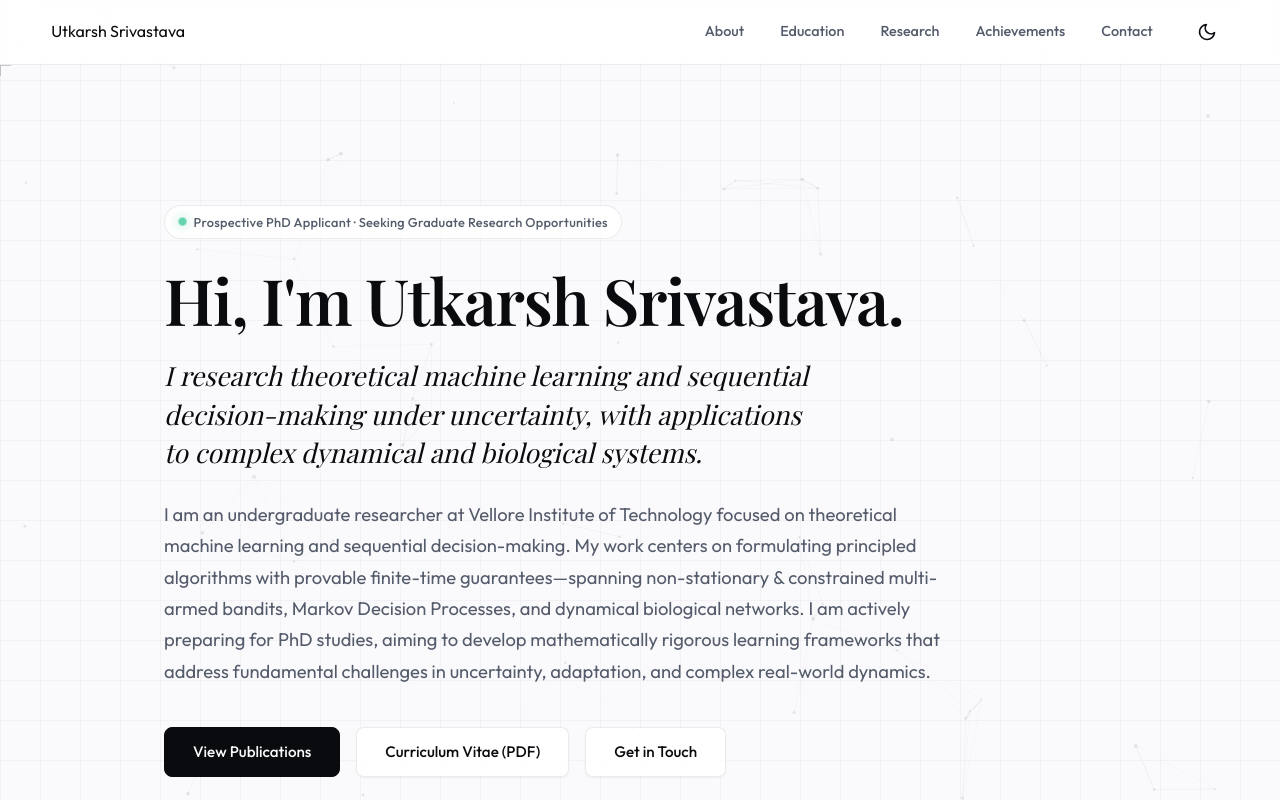
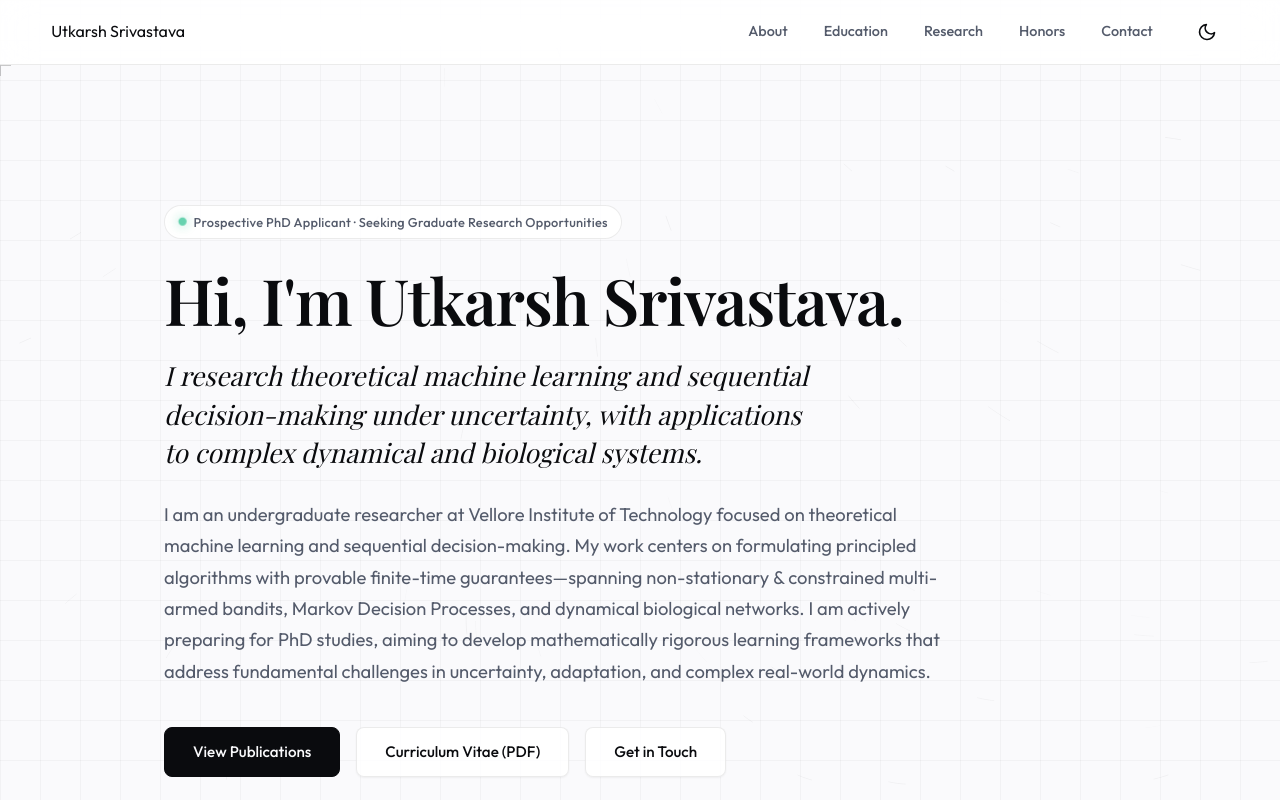
Before and after one commit to Xanviere/PersonalWebsite, a React (Vite) app: page / in a window 1280 px wide. Shown: the top 800 px of the page. Built offline with nearby package versions, Linux system fonts and the light colour scheme; a web font is replaced by a local one.

Commit message:
Elevate site design: replace particle web with mathematical vector flow canvas, transform timeline into clean Honors section, and de-SaaSify research focus

```diff
--- a/src/components/Achievements.jsx
+++ b/src/components/Achievements.jsx
@@ -7,20 +7,25 @@ export default function Achievements() {
   return (
     <section id="achievements" className="section slide-up">
       <div className="container">
-        <h2 className="section-title">Achievements</h2>
-        <div className="achievements-timeline">
-          {achievements.map((item, index) => (
-            <div key={item.id} className="timeline-item">
-              <div className="timeline-marker">
-                <div className="timeline-dot"></div>
-                {index !== achievements.length - 1 && <div className="timeline-line"></div>}
+        <div className="section-header-block">
+          <h2 className="section-title">Honors & Recognition</h2>
+          <p className="section-subtitle-text">
+            Academic scholarships and institutional recognitions.
+          </p>
+        </div>
+
+        <div className="honors-list">
+          {achievements.map((item) => (
+            <SpotlightCard key={item.id} className="honor-card">
+              <div className="honor-header">
+                <div>
+                  <h3 className="card-title honor-title">{item.title}</h3>
+                  <div className="honor-org">{item.organization}</div>
+                </div>
+                <div className="card-meta honor-year">{item.year}</div>
               </div>
-              <SpotlightCard className="timeline-content">
-                <h3 className="card-title">{item.title}</h3>
-                <div className="card-subtitle" style={{ fontFamily: 'var(--font-sans)' }}>{item.organization} • {item.year}</div>
-                <p className="card-text">{item.description}</p>
-              </SpotlightCard>
-            </div>
+              <p className="card-text honor-description">{item.description}</p>
+            </SpotlightCard>
           ))}
         </div>
       </div>
--- a/src/components/AnimatedBackground.jsx
+++ b/src/components/AnimatedBackground.jsx
@@ -1,70 +1,132 @@
-import React, { useCallback, useMemo } from "react";
-import Particles from "react-tsparticles";
-import { loadSlim } from "tsparticles-slim";
+import React, { useEffect, useRef } from "react";
 
 export default function AnimatedBackground({ theme }) {
-  const particlesInit = useCallback(async engine => {
-    await loadSlim(engine);
-  }, []);
+  const canvasRef = useRef(null);
 
-  const color = theme === 'dark' ? '#ffffff' : '#000000';
+  useEffect(() => {
+    const canvas = canvasRef.current;
+    if (!canvas) return;
+    const ctx = canvas.getContext("2d");
+    if (!ctx) return;
 
-  const isTouchDevice = typeof window !== 'undefined' && ('ontouchstart' in window || navigator.maxTouchPoints > 0);
-  const prefersReducedMotion = typeof window !== 'undefined' && window.matchMedia && window.matchMedia('(prefers-reduced-motion: reduce)').matches;
+    let animationFrameId;
+    let width = (canvas.width = window.innerWidth);
+    let height = (canvas.height = window.innerHeight);
 
-  const options = useMemo(() => ({
-    background: { color: { value: "transparent" } },
-    fpsLimit: 60,
-    interactivity: {
-      events: {
-        onHover: {
-          enable: !isTouchDevice,
-          mode: "grab"
-        },
-        resize: true,
-      },
-      modes: {
-        grab: {
-          distance: 140,
-          links: { opacity: theme === 'dark' ? 0.25 : 0.12 }
-        },
-      },
-    },
-    particles: {
-      color: { value: color },
-      links: {
-        color: color,
-        distance: 140,
-        enable: true,
-        opacity: theme === 'dark' ? 0.08 : 0.035,
-        width: 1,
-      },
-      move: {
-        direction: "none",
-        enable: !prefersReducedMotion,
-        outModes: { default: "bounce" },
-        random: false,
-        speed: prefersReducedMotion ? 0 : 0.35,
-        straight: false,
-      },
-      number: {
-        density: { enable: true, area: 900 },
-        value: isTouchDevice ? 32 : 55
-      },
-      opacity: { value: theme === 'dark' ? 0.18 : 0.08 },
-      shape: { type: "circle" },
-      size: { value: { min: 1, max: 2 } },
-    },
-    detectRetina: true,
-  }), [color, theme, isTouchDevice, prefersReducedMotion]);
+    const prefersReducedMotion =
+      window.matchMedia &&
+      window.matchMedia("(prefers-reduced-motion: reduce)").matches;
+
+    // Streamline particles representing vector flows/trajectories
+    const numParticles = Math.min(Math.floor((width * height) / 18000), 75);
+    const particles = [];
+
+    // Subtle mathematical vector field flow: v(x, y) = [sin(y * k1 + t), cos(x * k2 + t)]
+    const initParticle = () => ({
+      x: Math.random() * width,
+      y: Math.random() * height,
+      speed: 0.4 + Math.random() * 0.5,
+      history: [],
+      maxHistory: Math.floor(18 + Math.random() * 16),
+      life: Math.floor(Math.random() * 200),
+      maxLife: 200 + Math.floor(Math.random() * 180),
+    });
+
+    for (let i = 0; i < numParticles; i++) {
+      particles.push(initParticle());
+    }
+
+    let time = 0;
+
+    const handleResize = () => {
+      width = canvas.width = window.innerWidth;
+      height = canvas.height = window.innerHeight;
+    };
+    window.addEventListener("resize", handleResize);
+
+    const isDark = theme === "dark";
+    const strokeColor = isDark
+      ? "rgba(255, 255, 255,"
+      : "rgba(10, 15, 30,";
+
+    const render = () => {
+      ctx.clearRect(0, 0, width, height);
+
+      time += prefersReducedMotion ? 0.0005 : 0.0025;
+
+      // Draw flowing streamlines
+      particles.forEach((p) => {
+        // Multi-frequency directional field simulating manifold dynamics
+        const angle =
+          Math.sin(p.y * 0.0022 + time * 0.8) * 1.6 +
+          Math.cos(p.x * 0.0018 + time * 0.6) * 1.4;
+
+        const vx = Math.cos(angle) * p.speed;
+        const vy = Math.sin(angle) * p.speed;
+
+        p.history.push({ x: p.x, y: p.y });
+        if (p.history.length > p.maxHistory) {
+          p.history.shift();
+        }
+
+        p.x += vx;
+        p.y += vy;
+        p.life++;
+
+        // Wrap or respawn
+        if (
+          p.x < -20 ||
+          p.x > width + 20 ||
+          p.y < -20 ||
+          p.y > height + 20 ||
+          p.life > p.maxLife
+        ) {
+          p.x = Math.random() * width;
+          p.y = Math.random() * height;
+          p.history = [];
+          p.life = 0;
+        }
+
+        // Draw streamline
+        if (p.history.length > 2) {
+          ctx.beginPath();
+          ctx.moveTo(p.history[0].x, p.history[0].y);
+          for (let j = 1; j < p.history.length; j++) {
+            ctx.lineTo(p.history[j].x, p.history[j].y);
+          }
+
+          const lifeFactor = Math.sin((p.life / p.maxLife) * Math.PI);
+          const alpha = (isDark ? 0.14 : 0.08) * lifeFactor;
+          ctx.strokeStyle = `${strokeColor} ${Math.max(alpha, 0)})`;
+          ctx.lineWidth = 1;
+          ctx.stroke();
+        }
+      });
+
+      animationFrameId = requestAnimationFrame(render);
+    };
+
+    render();
+
+    return () => {
+      window.removeEventListener("resize", handleResize);
+      cancelAnimationFrame(animationFrameId);
+    };
+  }, [theme]);
 
   return (
-    <div style={{ position: 'fixed', top: 0, left: 0, width: '100vw', height: '100vh', zIndex: -2, pointerEvents: 'none' }}>
-      <Particles
-        id="tsparticles"
-        init={particlesInit}
-        options={options}
-      />
-    </div>
+    <canvas
+      ref={canvasRef}
+      style={{
+        position: "fixed",
+        top: 0,
+        left: 0,
+        width: "100vw",
+        height: "100vh",
+        zIndex: -2,
+        pointerEvents: "none",
+        opacity: theme === "dark" ? 0.75 : 0.55,
+      }}
+    />
   );
 }
--- a/src/components/Header.jsx
+++ b/src/components/Header.jsx
@@ -30,7 +30,7 @@ export default function Header({ theme, toggleTheme }) {
             <a href="#about">About</a>
             <a href="#education">Education</a>
             <a href="#research">Research</a>
-            <a href="#achievements">Achievements</a>
+            <a href="#achievements">Honors</a>
             <a href="#contact">Contact</a>
           </nav>
 
@@ -87,7 +87,7 @@ export default function Header({ theme, toggleTheme }) {
           <a href="#about" onClick={handleLinkClick}>About</a>
           <a href="#education" onClick={handleLinkClick}>Education</a>
           <a href="#research" onClick={handleLinkClick}>Research</a>
-          <a href="#achievements" onClick={handleLinkClick}>Achievements</a>
+          <a href="#achievements" onClick={handleLinkClick}>Honors</a>
           <a href="#contact" onClick={handleLinkClick}>Contact</a>
         </nav>
       </div>
--- a/src/components/Interests.jsx
+++ b/src/components/Interests.jsx
@@ -10,7 +10,7 @@ export default function Interests() {
         <div className="section-header-block">
           <h2 className="section-title">Research Focus & Domains</h2>
           <p className="section-subtitle-text">
-            Core mathematical fields and biological questions I actively investigate.
+            Core mathematical fields, algorithmic questions, and dynamical systems I actively investigate.
           </p>
         </div>
 
@@ -22,7 +22,6 @@ export default function Interests() {
             >
               <div className="interest-card-inner">
                 <div className="interest-header">
-                  <span className="interest-number">0{index + 1}</span>
                   <h3 className="interest-title">{item.title}</h3>
                 </div>
                 <div className="interest-subtitle">{item.subtitle}</div>
--- a/src/index.css
+++ b/src/index.css
@@ -821,60 +821,48 @@ a:hover {
   line-height: 1.6;
 }
 
-/* Achievements Timeline */
-.achievements-timeline {
+/* Honors & Recognition */
+.honors-list {
   display: flex;
   flex-direction: column;
-  gap: 0;
-  padding-left: 1rem;
+  gap: 1.25rem;
 }
 
-.timeline-item {
-  display: flex;
-  gap: 1.5rem;
-  position: relative;
-  padding-bottom: 2rem;
+.honor-card {
+  width: 100%;
 }
 
-.timeline-item:last-child {
-  padding-bottom: 0;
+.honor-header {
+  display: flex;
+  justify-content: space-between;
+  align-items: baseline;
+  margin-bottom: 0.5rem;
+  gap: 1rem;
 }
 
-.timeline-marker {
-  display: flex;
-  flex-direction: column;
-  align-items: center;
-  position: relative;
-  width: 16px;
+.honor-title {
+  font-family: var(--font-serif);
+  font-size: 1.25rem;
+  font-weight: 600;
+  color: var(--text-main);
 }
 
-.timeline-dot {
-  width: 12px;
-  height: 12px;
-  border-radius: 50%;
-  background: var(--bg);
-  border: 2px solid var(--text-muted);
-  z-index: 1;
-  transition: var(--transition);
+.honor-org {
+  font-size: 0.95rem;
+  color: var(--text-muted);
+  margin-top: 0.2rem;
 }
 
-.timeline-item:hover .timeline-dot {
-  background: var(--accent-highlight);
-  border-color: var(--accent-highlight);
-  transform: scale(1.3);
+.honor-year {
+  font-size: 0.875rem;
+  color: var(--text-muted);
+  white-space: nowrap;
 }
 
-.timeline-line {
-  position: absolute;
-  top: 12px;
-  bottom: -2rem;
-  width: 2px;
-  background: var(--border);
-}
-
-.timeline-content {
-  flex: 1;
-  margin-top: -0.5rem;
+.honor-description {
+  font-size: 0.95rem;
+  color: var(--text-muted);
+  line-height: 1.6;
 }
 
 /* Contact Section with Dual Emails */
```
